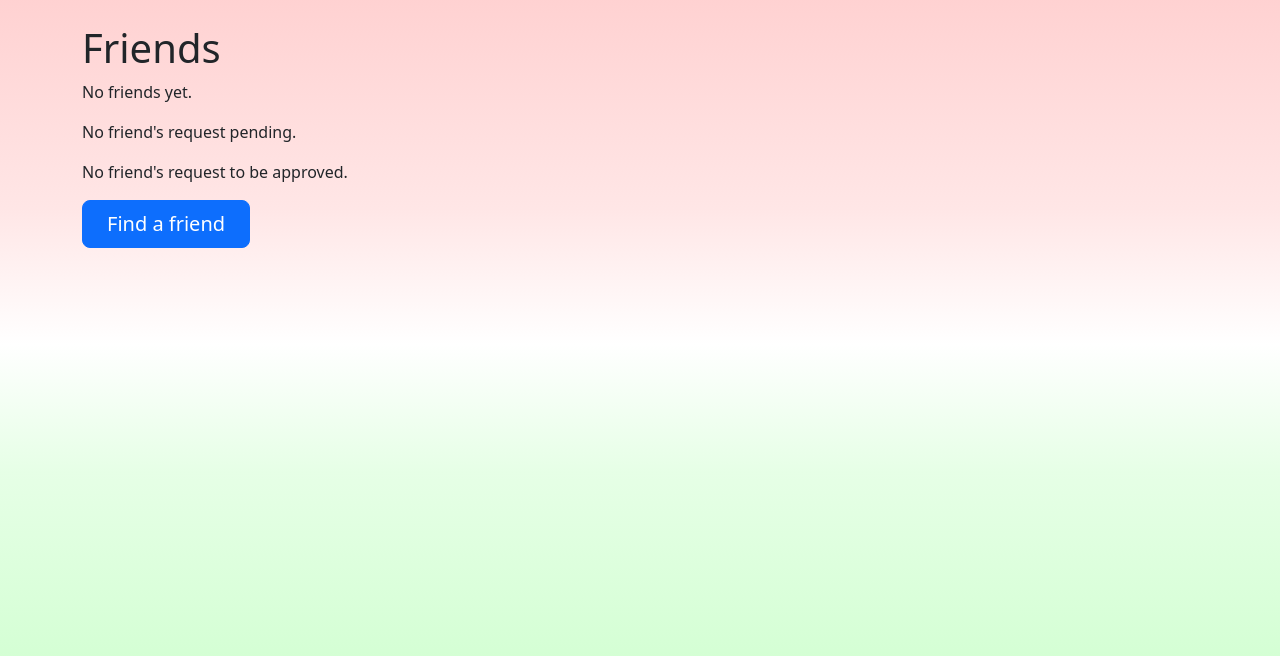
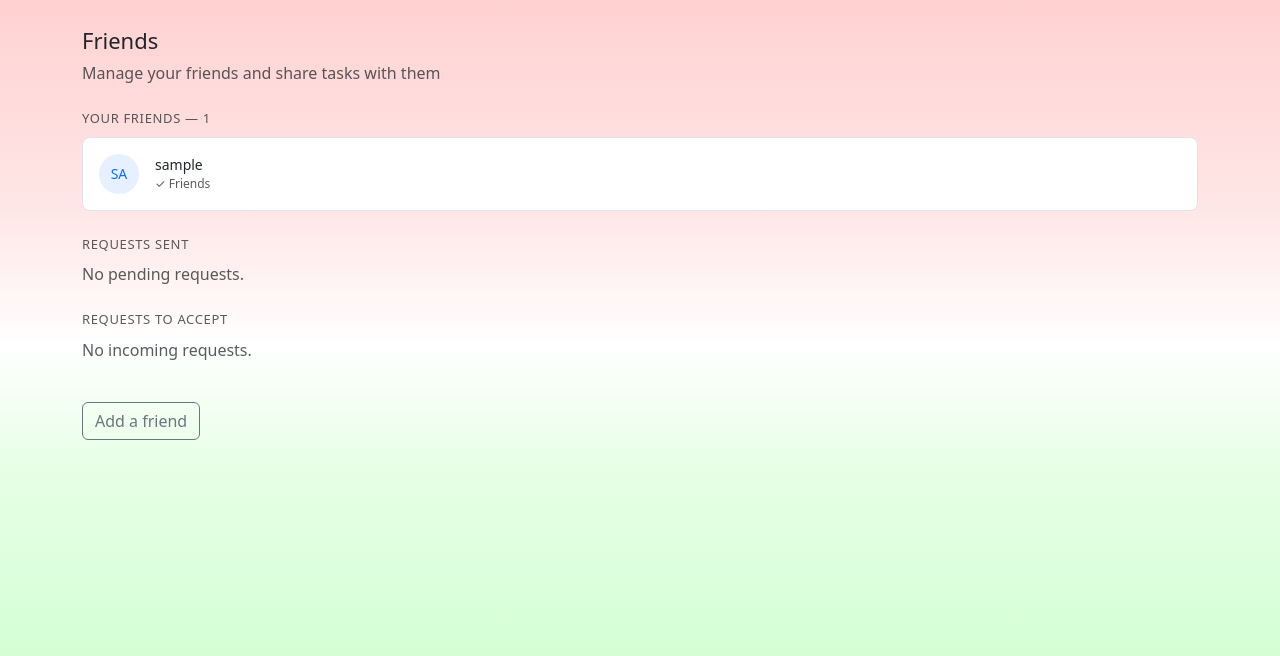
Before and after one commit to mypython15-ship-it/mywebsite, a Flask app: page /friends in a window 1280 px wide. Shown: the part 56-712 px from the top of the page. Run offline with Flask 3, Linux system fonts and the light colour scheme; a user stored in the database is signed in; tables that the repository leaves empty hold one stand-in row (values such as "Sample post").

Commit message:
used the nice template for friends.html

```diff
--- a/templates/friends.html
+++ b/templates/friends.html
@@ -1,33 +1,69 @@
 {% extends "base.html" %}
 
-{% block title %}Home{% endblock %}
+{% block title %}Friends{% endblock %}
 
 {% block content %}
-<h1>Friends</h1>
-{%if frienships%}
-    {% for i in friendships %}
-    <p>{{i.username}}</p>
-    {% endfor %}
+<p class="fw-medium mb-1" style="font-size: 22px;">Friends</p>
+<p class="text-muted mb-4">Manage your friends and share tasks with them</p>
+
+<p class="text-muted mb-2" style="font-size: 13px; text-transform: uppercase; letter-spacing: 0.05em;">Your friends — {{ friendships|length }}</p>
+
+{% for friend in friendships %}
+<div class="d-flex align-items-center gap-3 p-3 mb-2 bg-white border rounded-3">
+    <div class="rounded-circle bg-primary bg-opacity-10 text-primary d-flex align-items-center justify-content-center fw-medium" style="width:40px; height:40px; font-size:14px; flex-shrink:0;">
+        {{ friend.username[:2].upper() }}
+    </div>
+    <div>
+        <p class="mb-0 fw-medium" style="font-size:14px;">{{ friend.username }}</p>
+        <p class="mb-0 text-muted" style="font-size:12px;">✓ Friends</p>
+    </div>
+</div>
 {% else %}
-    <p>No friends yet.</p>
-{% endif %}
+<p class="text-muted">No friends yet.</p>
+{% endfor %}
 
-{% if requests_pending %}
-    {% for i in requests_pending %}
-        <p>{{i.username}} didn't accept your friend's request yet.</p>
-    {% endfor %}
+<p class="text-muted mt-4 mb-2" style="font-size: 13px; text-transform: uppercase; letter-spacing: 0.05em;">Requests sent</p>
+
+{% for friend in current_user.get_friends_requests_pending %}
+<div class="d-flex align-items-center gap-3 p-3 mb-2 bg-white border rounded-3">
+    <div class="rounded-circle bg-warning bg-opacity-10 text-warning d-flex align-items-center justify-content-center fw-medium" style="width:40px; height:40px; font-size:14px; flex-shrink:0;">
+        {{ friend.username[:2].upper() }}
+    </div>
+    <div>
+        <p class="mb-0 fw-medium" style="font-size:14px;">{{ friend.username }}</p>
+        <p class="mb-0 text-muted" style="font-size:12px;">⏳ Request sent</p>
+    </div>
+</div>
 {% else %}
-    <p>No friend's request pending.</p>
-{% endif %}
+<p class="text-muted">No pending requests.</p>
+{% endfor %}
 
-{% if requests_received %}
-    {% for i in requests_received %}
-        <p>Do you want to accept {{i.username}}'s request?</p>
-    {% endfor %}
+<p class="text-muted mt-4 mb-2" style="font-size: 13px; text-transform: uppercase; letter-spacing: 0.05em;">Requests to accept</p>
+
+{% for friend in current_user.get_friends_requests_to_accept %}
+<div class="d-flex align-items-center gap-3 p-3 mb-2 bg-white border rounded-3">
+    <div class="rounded-circle bg-info bg-opacity-10 text-info d-flex align-items-center justify-content-center fw-medium" style="width:40px; height:40px; font-size:14px; flex-shrink:0;">
+        {{ friend.username[:2].upper() }}
+    </div>
+    <div class="flex-grow-1">
+        <p class="mb-0 fw-medium" style="font-size:14px;">{{ friend.username }}</p>
+        <p class="mb-0 text-muted" style="font-size:12px;">Wants to be your friend</p>
+    </div>
+    <div class="d-flex gap-2">
+        <form method="POST" action="{{ url_for('friends.accept_request', user_id=friend.id) }}">
+            {{ form.hidden_tag() }}
+            <button class="btn btn-outline-success btn-sm">Accept</button>
+        </form>
+        <form method="POST" action="{{ url_for('friends.decline_request', user_id=friend.id) }}">
+            {{ form.hidden_tag() }}
+            <button class="btn btn-outline-danger btn-sm">Decline</button>
+        </form>
+    </div>
+</div>
 {% else %}
-    <p>No friend's request to be approved.</p>
-{% endif %}
+<p class="text-muted">No incoming requests.</p>
+{% endfor %}
 
-<a href="{{ url_for('friends.send_friend_request') }}" class="btn btn-primary btn-lg px-4 gap-3">Find a friend</a>
+<a href="{{ url_for('friends.send_friend_request') }}" class="btn btn-outline-secondary mt-4">Add a friend</a>
 
 {% endblock %}
```
